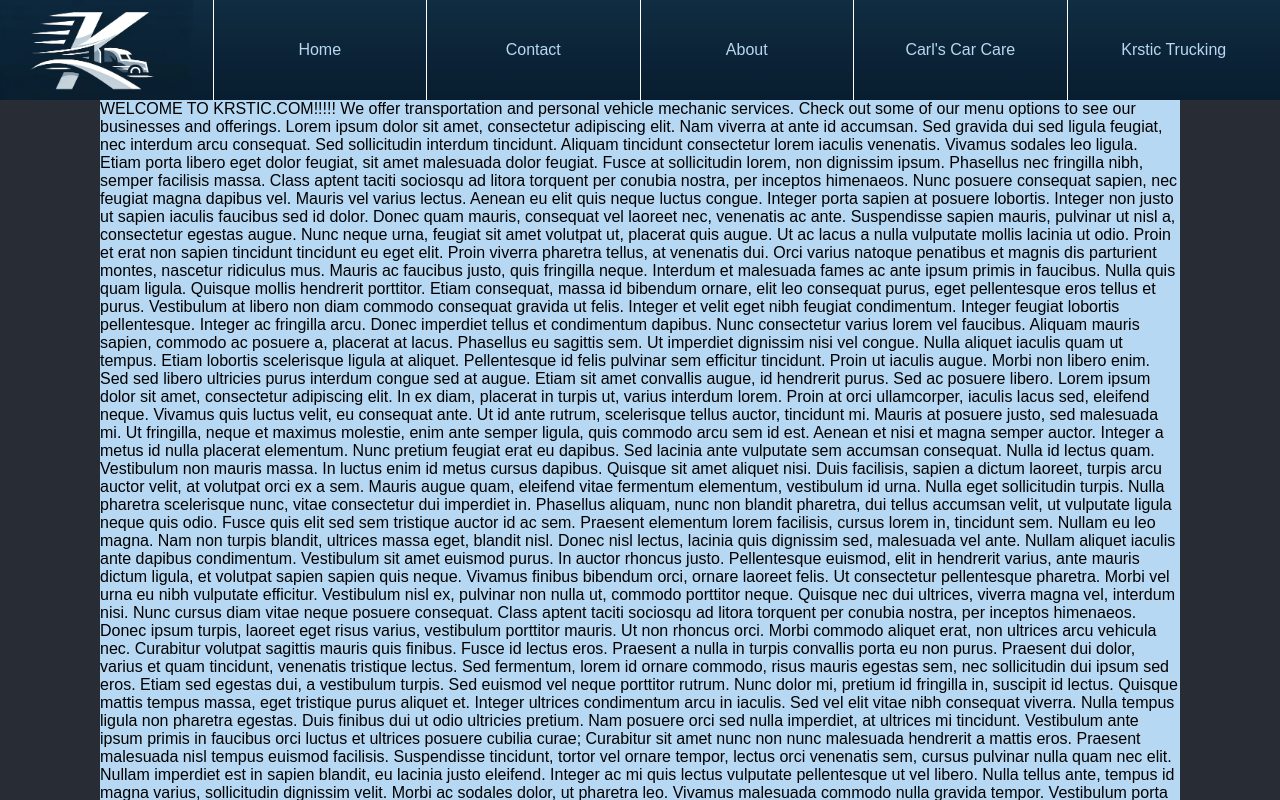
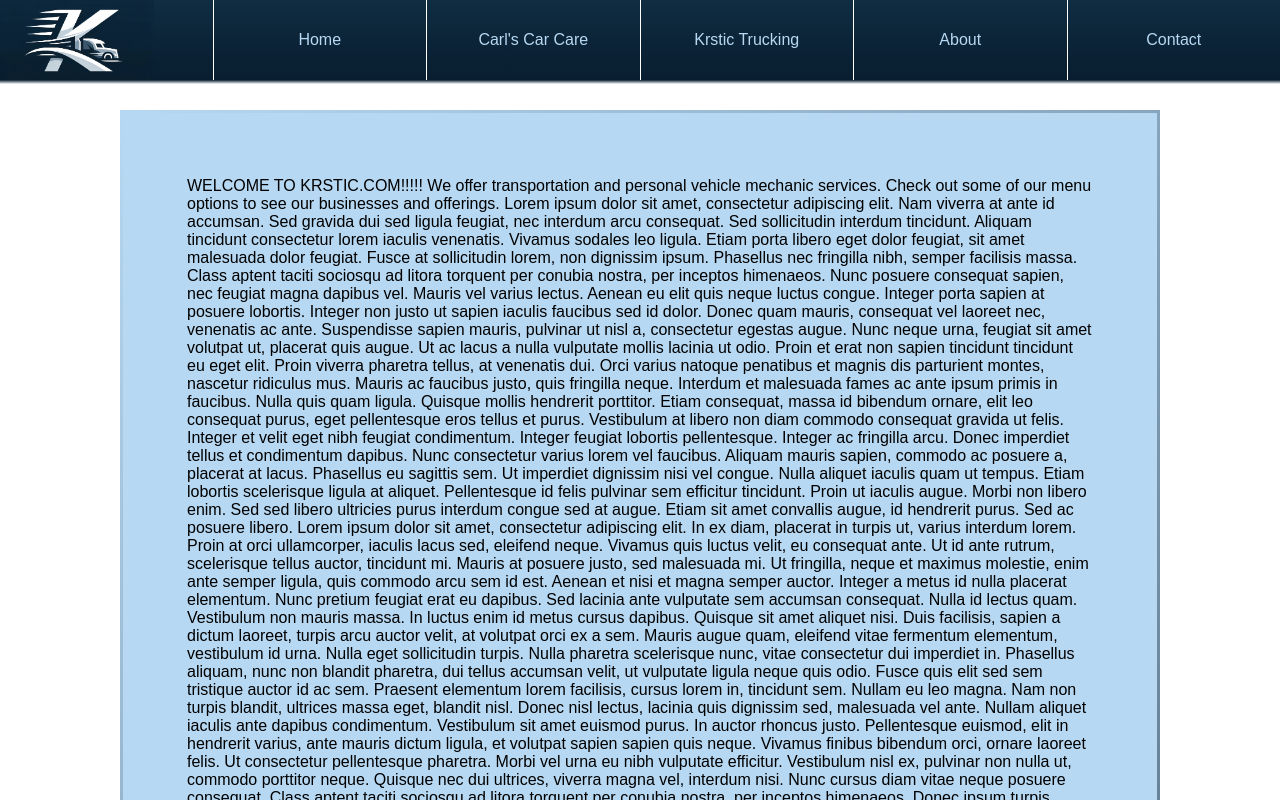
Before and after one commit to akrstic1996/krstic, a React (Create React App) app: page / in a window 1280 px wide. Shown: the top 800 px of the page. Built offline with nearby package versions, Linux system fonts and the light colour scheme.

Commit message:
added some more content and CSS

```diff
--- a/src/About.js
+++ b/src/About.js
@@ -2,7 +2,7 @@ import React from "react";
 import Nav from "./Nav";
 
 function About() {
-    return (<div>
+    return (<div className="contentDiv">
         <p>HERE IS THIS STUFF! SOME STUFF ABOUT THIS SITE NOW!</p>
     </div>)
 }
--- a/src/App.css
+++ b/src/App.css
@@ -6,7 +6,7 @@
 }
 
 html {
-  background-color: #282c34;
+  background-color: #ffffff;
 }
 
 .logo {
--- a/src/Contact.js
+++ b/src/Contact.js
@@ -3,7 +3,11 @@ import React from 'react';
 function Contact() {
     return (<div className='contentDiv'>
         <p>
-            CONTACT!
+            Aleksa Krstic
+            <br/>
+            Phone 6023212190
+            <br/>
+            Email akrstic1996@gmail.com
         </p>
     </div>);
 }
--- a/src/Nav.css
+++ b/src/Nav.css
@@ -3,18 +3,39 @@
     font-family: sans-serif;
 }
 
+.thing {
+    background-color: aliceblue;
+}
+
 .navContainer {
     display: flex;
     width: 100%;
-    Height: 100px;
+    Height: 80px;
     background-image: linear-gradient(rgb(16, 45, 65), rgb(12, 36, 56), rgb(8, 30, 48));
     justify-content: right;
+    position: fixed;
+    top: 0;
+}
+
+.fade {
+    position: fixed;
+    top: 80px;
+    width: 100%;
+    height: 4px;
+    background-image: linear-gradient(rgb(8, 30, 48), rgba(255, 255, 255, 0));
+
 }
 
 .contentDiv {
-    margin-left: 100px;
-    margin-right: 100px;
+    margin-left: 120px;
+    margin-right: 120px;
     background-color: rgb(183, 216, 242);
+    margin-top: 110px;
+    margin-bottom: 30px;
+    padding: 5%;
+    border-style: solid;
+    border-image: linear-gradient(315deg, rgb(8, 30, 48), rgba(255, 255, 255, 0));
+    border-image-slice: 1;
 }
 
 .logo {
--- a/src/Nav.js
+++ b/src/Nav.js
@@ -9,7 +9,8 @@ import logo from './logo.png';
 import './Nav.css';
 
 function Nav() {
-    return (<Router>
+    return (
+    <Router>
         <div>
             <nav>
                 <div className="navContainer">
@@ -19,16 +20,6 @@ function Nav() {
                     <Link className="navItem" to='/'>
                     <div>
                         Home
-                    </div>
-                    </Link>
-                    <Link className="navItem" to='/Contact'>
-                    <div>
-                        Contact
-                    </div>
-                    </Link>
-                    <Link className="navItem" to='/About'>
-                    <div>
-                        About
                     </div>
                     </Link>
                     <Link className="navItem" to='/Carls'>
@@ -41,6 +32,16 @@ function Nav() {
                         Krstic Trucking
                     </div>
                     </Link>
+                    <Link className="navItem" to='/About'>
+                    <div>
+                        About
+                    </div>
+                    </Link>
+                    <Link className="navItem" to='/Contact'>
+                    <div>
+                        Contact
+                    </div>
+                    </Link>
                 </div>
             </nav>
             <Routes>
@@ -51,6 +52,8 @@ function Nav() {
                 <Route path="/Kt" Component={KT}/>
             </Routes>
         </div>
+        <div className='fade'>
+        </div>
     </Router>);
 }
 
```
